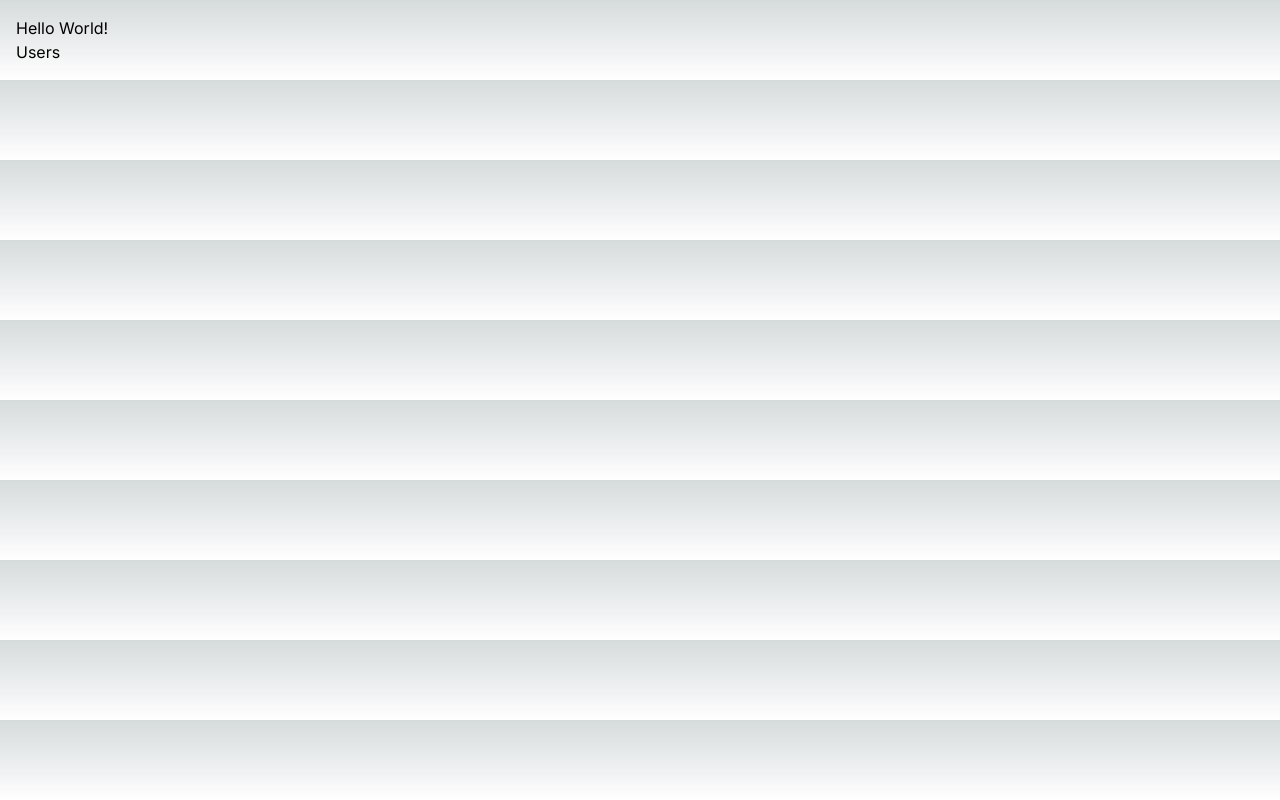
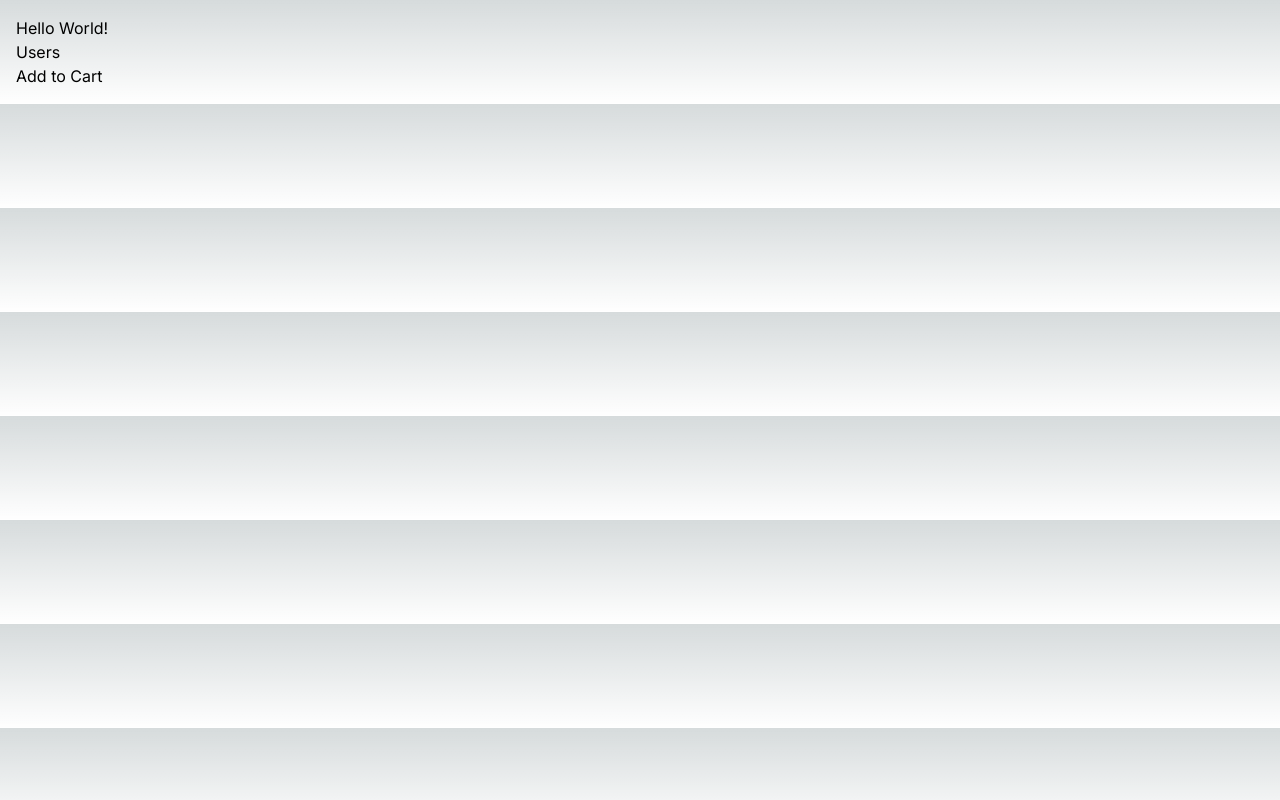
Before and after one commit to reneb1404/learning-nextjs, a Next.js app: page / in a window 1280 px wide. Built offline with nearby package versions, Linux system fonts and the light colour scheme.

Commit message:
Added basic client and server components

```diff
--- /dev/null
+++ b/app/components/AddToCart.tsx
@@ -0,0 +1,12 @@
+"use client";
+import React from "react";
+
+const AddToCart = () => {
+	return (
+		<div>
+			<button onClick={() => console.log("click")}>Add to Cart</button>
+		</div>
+	);
+};
+
+export default AddToCart;
--- a/app/components/ProductCard.tsx
+++ b/app/components/ProductCard.tsx
@@ -1,7 +1,12 @@
 import React from "react";
+import AddToCart from "./AddToCart";
 
 const ProductCard = () => {
-	return <div>ProductCard</div>;
+	return (
+		<div>
+			<AddToCart />
+		</div>
+	);
 };
 
 export default ProductCard;
--- a/app/page.tsx
+++ b/app/page.tsx
@@ -1,10 +1,12 @@
 import Link from "next/link";
+import ProductCard from "./components/ProductCard";
 
 export default function Home() {
 	return (
 		<main>
 			<div>Hello World!</div>
 			<Link href="/users">Users</Link>
+			<ProductCard />
 		</main>
 	);
 }
```
